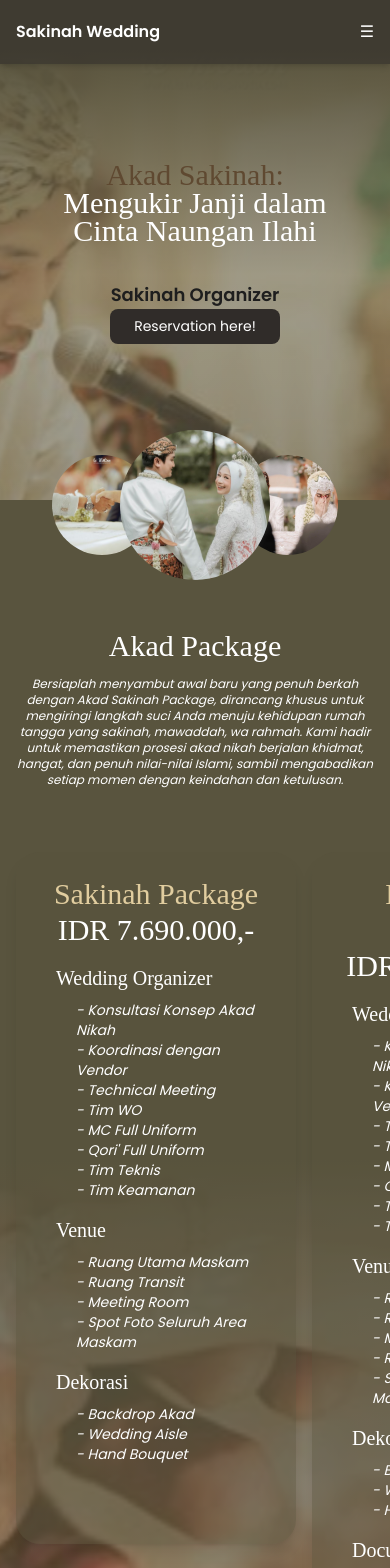
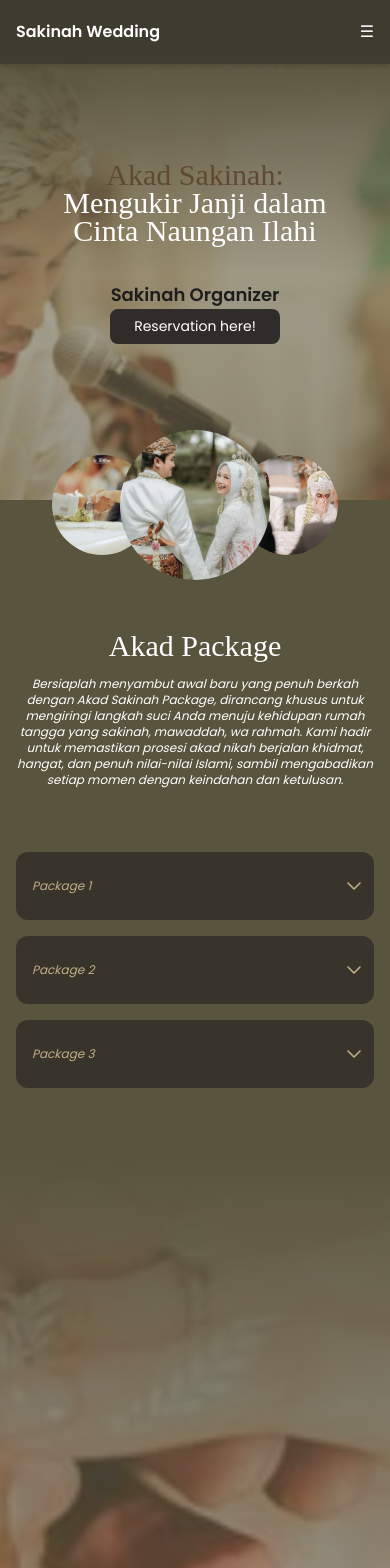
Before and after one commit to Wahhab2004/sakinah_organizer, a Next.js app: page /package in a window 390 px wide. Shown: the top 1568 px of the page. Built offline with nearby package versions, Linux system fonts and the light colour scheme.

Commit message:
Fix package, our-service 40%, fix faq, using list dist, footer lebih padat

```diff
--- a/src/app/(routes)/faq/page.tsx
+++ b/src/app/(routes)/faq/page.tsx
@@ -1,12 +1,10 @@
 "use client";
 
-import { FaqData } from "@/app/component/faq/data";
-import { FAQHolder } from "@/app/component/faq/faqHolder";
+import { FAQList } from "@/app/component/faq/faqHolder";
 import Image from "next/image";
 import React from "react";
 
 export default function FAQ() {
-
 	return (
 		<div className="relative h-[1600px] lg:h-[2200px]">
 			<Image
@@ -20,7 +18,9 @@ export default function FAQ() {
 			<div className="absolute inset-0 z-20 pointer-events-none bg-gradient-to-b from-[#59543E] from-6% via-[#F8F0CC]/10 from-10% to-[#F8F0CC]/40 h-[2200px]" />
 
 			<div className="flex flex-col gap-4 items-center z-30 absolute mt-[7rem] lg:mt-[10rem] w-full text-white ">
-				<h1 className="font-head text-2xl md:text-4xl lg:text-5xl xl:text-[66px] text-center">Plan It With Peace</h1>
+				<h1 className="font-head text-2xl md:text-4xl lg:text-5xl xl:text-[66px] text-center">
+					Plan It With Peace
+				</h1>
 				<h1 className="font-head text-2xl md:text-4xl  lg:text-5xl xl:text-[66px] -translate-y-4 text-center">
 					All Your Wedding Questions Answered
 				</h1>
@@ -34,20 +34,9 @@ export default function FAQ() {
 				</div>
 			</div>
 
-			<section className="absolute  z-20 w-[100%] mt-[23rem] lg:mt-[30rem]">
+			<section className="absolute z-20 w-[100%] mt-[23rem] lg:mt-[30rem]">
 				<div className="mx-auto max-w-7xl px-4 sm:px-6 lg:px-8 ">
-					<div
-						className="accordion-group flex flex-col items-center"
-						data-accordion="default-accordion"
-					>
-						{FaqData.map((item: FaqData, index) => (
-							<FAQHolder
-								key={index}
-								answer={item.answer}
-								question={item.question}
-							/>
-						))}
-					</div>
+					<FAQList />
 				</div>
 			</section>
 		</div>
--- a/src/app/(routes)/our-service/page.tsx
+++ b/src/app/(routes)/our-service/page.tsx
@@ -1,7 +1,6 @@
 import Testimonial, { AnimatedTestimonials } from "@/components/ui/animated-testimonials";
 import Image from "next/image";
 import Link from "next/link";
-import test from "node:test";
 
 const dummyTestimonials: Testimonial[] = [
   {
@@ -151,7 +150,7 @@ export default function OurService() {
 				</div>
 			</section>
 
-			{/* <AnimatedTestimonials testimonials={dummyTestimonials} /> */}
+			<AnimatedTestimonials testimonials={dummyTestimonials} />
 		</div>
 	);
 }
--- a/src/app/(routes)/package/page.tsx
+++ b/src/app/(routes)/package/page.tsx
@@ -1,7 +1,4 @@
-import {
-	Ellipse,
-	HeroText,
-} from "@/app/component/package/package";
+import { Ellipse, HeroText } from "@/app/component/package/package";
 import Image from "next/image";
 import PackageCarousel from "@/app/component/package/packageCarousel";
 
@@ -25,9 +22,11 @@ export default function Package() {
 				<Ellipse />
 			</section>
 
-			<div className="relative h-[1800px] bg-[#59543E] mx-auto">
+			<div className="relative h-[2000px] bg-[#59543E] mx-auto">
+
+				{/* PR: Gimana caranya dia melebarnya itu ketika di expanded */}
 				<Image
-					className="absolute z-10 w-full h-[1850px] object-cover top-0 left-0 right-0 bottom-0"
+					className="absolute z-10 w-full h-[2050px] object-cover top-0 left-0 right-0 bottom-0"
 					width={2000}
 					height={5000}
 					src="/svg/bg-package-02.svg"
@@ -52,9 +51,7 @@ export default function Package() {
 					</p>
 				</div>
 
-				<div className="absolute z-40 w-full md:p-10 text-white mt-[22rem] md:mt-[27rem] lg:mt-[33rem]">
-					<PackageCarousel />
-				</div>
+				<PackageCarousel />
 			</div>
 		</div>
 	);
--- a/src/app/component/footer.tsx
+++ b/src/app/component/footer.tsx
@@ -7,7 +7,7 @@ export default function Footer() {
 			className="bg-[#302C29] text-white py-2 px-6 md:px-10 w-full relative z-40"
 			id="contact"
 		>
-			<div className="text-[#E1CD9F]/80 max-w-[1400px] mx-auto  py-4 md:py-0 mb-10 md:mb-16 lg:mb-20">
+			<div className="text-[#E1CD9F]/80 max-w-[1400px] mx-auto  py-4 md:p-6 mb-10 md:mb-16 lg:mb-20">
 				{/* Brand */}
 				<div>
 					<h1 className="text-xl sm:text-2xl md:text-3xl md:text-4xl font-semibold">
--- a/src/app/component/package/package.tsx
+++ b/src/app/component/package/package.tsx
@@ -103,13 +103,10 @@ export function PackageCard({
 							<h3>
 								<span className="font-head text-xl">{sectionTitle}</span>
 							</h3>
-							<ul className="pl-5 mt-2">
+							<ul className="pl-5 mt-2 list-disc">
 								{items.map((item, idx) => (
-									<li
-										className="list-decimal flex items-center gap-2 text-sm italic"
-										key={idx}
-									>
-										- {item}
+									<li className=" text-sm italic" key={idx}>
+										{item}
 									</li>
 								))}
 							</ul>
@@ -120,15 +117,3 @@ export function PackageCard({
 		</div>
 	);
 }
-
-// export default function SakinahPackage() {
-// 	return <PackageCard data={SakinahPackageData} />;
-// }
-
-// export function MawaddahPackage() {
-// 	return <PackageCard data={MawaddahPackageData} />;
-// }
-
-// export function WarahmahPackage() {
-// 	return <PackageCard data={WarahmahPackageData} />;
-// }
--- a/src/app/component/package/packageCarousel.tsx
+++ b/src/app/component/package/packageCarousel.tsx
@@ -1,5 +1,7 @@
-import React from "react";
-import {PackageCard} from "./package";
+"use client";
+
+import React, { useState } from "react";
+import { PackageCard } from "./package";
 import {
   SakinahPackageData,
   MawaddahPackageData,
@@ -13,24 +15,71 @@ export default function PackageCarousel() {
     { data: WarahmahPackageData },
   ];
 
+  // State to track which package is expanded (null if none)
+  const [expandedIndex, setExpandedIndex] = useState<number | null>(null);
+
+  // Toggle function to expand/collapse a package
+  const togglePackage = (index: number | null) => {
+    setExpandedIndex(expandedIndex === index ? null : index);
+  };
+
   return (
-		<div className="w-full">
+    <div className="absolute z-40 w-full md:p-10 text-white mt-[22rem] md:mt-[27rem] lg:mt-[33rem]">
       {/* Desktop/Grid View */}
-
-			{/* Mobile Carousel - horizontal scroll */}
-			<div className="flex md:hidden gap-4 overflow-x-auto px-4 pb-4">
-				{packages.map((pkg, idx) => (
-					<div className="flex-shrink-0 w-[280px]" key={idx}>
-						<PackageCard data={pkg.data} />
-					</div>
-				))}
-			</div>
-
       <div className="hidden md:flex flex-row gap-4 px-4 pb-4">
         {packages.map((pkg, idx) => (
           <PackageCard data={pkg.data} key={idx} />
         ))}
       </div>
+
+      {/* Mobile Carousel - vertical list with dropdown and arrow */}
+      <div className="flex md:hidden flex-col  px-4 pb-4">
+        {packages.map((pkg, idx) => (
+          <div key={idx} className="flex-shrink-0 w-full">
+            <div
+              className="accordion bg-[#302C29]/80 rounded-xl mb-4 p-2 cursor-pointer"
+              onClick={() => togglePackage(idx)}
+            >
+              <div className="flex items-center justify-between w-full">
+                {/* Display package title or a brief preview */}
+                <h3
+                  className={`text-base lg:text-xl md:text-lg sm:text-base max-sm:text-xs text-[#C2AF84] px-2 h-[3.25rem] flex flex-col justify-center ${
+                    expandedIndex === idx ? "font-bold" : "italic"
+                  }`}
+                >
+                  {`Package ${idx + 1}`}
+                </h3>
+                <svg
+                  className={`w-6 h-6 text-[#C2AF84] transition-transform duration-500 transform ${
+                    expandedIndex === idx ? "rotate-0" : "rotate-180"
+                  }`}
+                  viewBox="0 0 24 24"
+                  fill="none"
+                  xmlns="http://www.w3.org/2000/svg"
+                >
+                  <path
+                    d="M18 15L12 9L6 15"
+                    stroke="currentColor"
+                    strokeWidth="1.6"
+                    strokeLinecap="round"
+                    strokeLinejoin="round"
+                  ></path>
+                </svg>
+              </div>
+              {/* Expandable content */}
+              {expandedIndex === idx && (
+                <div
+                  className="accordion-content w-full overflow-hidden transition-max-height duration-500 ease-in-out "
+                >
+                  <div className="mt-4 px-2">
+                    <PackageCard data={pkg.data} />
+                  </div>
+                </div>
+              )}
+            </div>
+          </div>
+        ))}
+      </div>
     </div>
   );
 }
--- a/src/components/ui/animated-testimonials.tsx
+++ b/src/components/ui/animated-testimonials.tsx
@@ -2,8 +2,9 @@
 
 import { IconArrowLeft, IconArrowRight } from "@tabler/icons-react";
 import { motion, AnimatePresence } from "motion/react";
+import Image from "next/image";
 
-import { useEffect, useState } from "react";
+import { useCallback, useEffect, useState } from "react";
 
 type Testimonial = {
 	quote: string;
@@ -12,8 +13,7 @@ type Testimonial = {
 	src: string;
 };
 
-export default  Testimonial;
-
+export default Testimonial;
 
 export const AnimatedTestimonials = ({
 	testimonials,
@@ -24,9 +24,9 @@ export const AnimatedTestimonials = ({
 }) => {
 	const [active, setActive] = useState(0);
 
-  const handleNext = () => {
+	const handleNext = useCallback(() => {
 		setActive((prev) => (prev + 1) % testimonials.length);
-  };
+	}, [testimonials.length]);
 
 	const handlePrev = () => {
 		setActive((prev) => (prev - 1 + testimonials.length) % testimonials.length);
@@ -41,7 +41,7 @@ export const AnimatedTestimonials = ({
 			const interval = setInterval(handleNext, 5000);
 			return () => clearInterval(interval);
 		}
-  }, [autoplay]);
+	}, [autoplay, handleNext]);
 
 	const randomRotateY = () => {
 		return Math.floor(Math.random() * 21) - 10;
@@ -83,7 +83,7 @@ export const AnimatedTestimonials = ({
 									}}
 									className="absolute inset-0 origin-bottom"
 								>
-                  <img
+									<Image
 										src={testimonial.src}
 										alt={testimonial.name}
 										width={500}
```
Also changed, not shown: src/app/component/faq/faqHolder.tsx (+43 -16 lines), 1 other file (tests, documents, lock files or other folders). Lines whose indentation alone changed are shown as unchanged.
